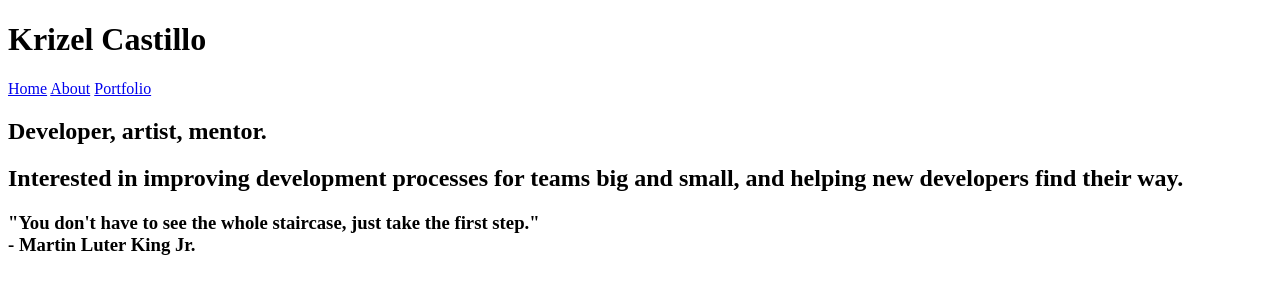
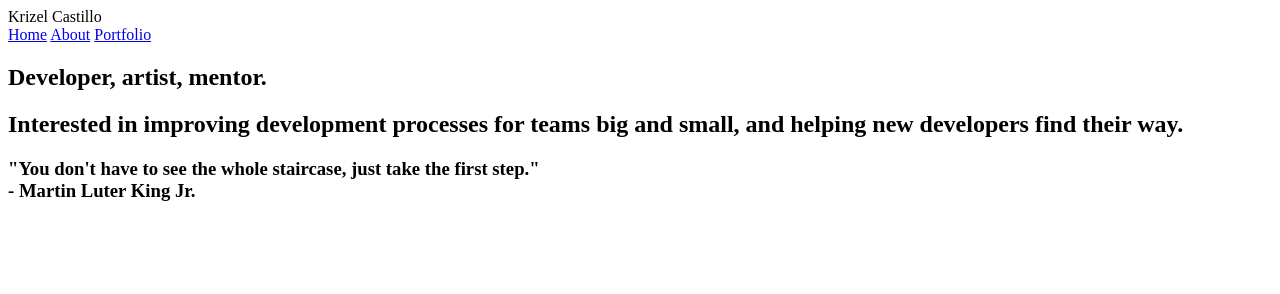
Before and after one commit to KrizelC/Personal-Website, a plain HTML site: page Personal_site/index.html in a window 1280 px wide. Drawn offline with Linux system fonts and the light colour scheme.

Commit message:
Edited nav bar

```diff
--- a/Personal_site/index.html
+++ b/Personal_site/index.html
@@ -12,14 +12,13 @@
 
 <body>
 <header>
-    <h1>Krizel Castillo</h1>
+    <span>Krizel Castillo</span>
+    <nav>
+        <a href="index.html">Home</a>
+        <a href="about.html">About</a>
+        <a href="portfolio.html">Portfolio</a>
+    </nav>
 </header>
-
-<nav>
-    <a href="index.html">Home</a>
-    <a href="about.html">About</a>
-    <a href="portfolio.html">Portfolio</a>
-</nav>
 
     <section>
         <h1>Developer, artist, mentor.</h1>
```
